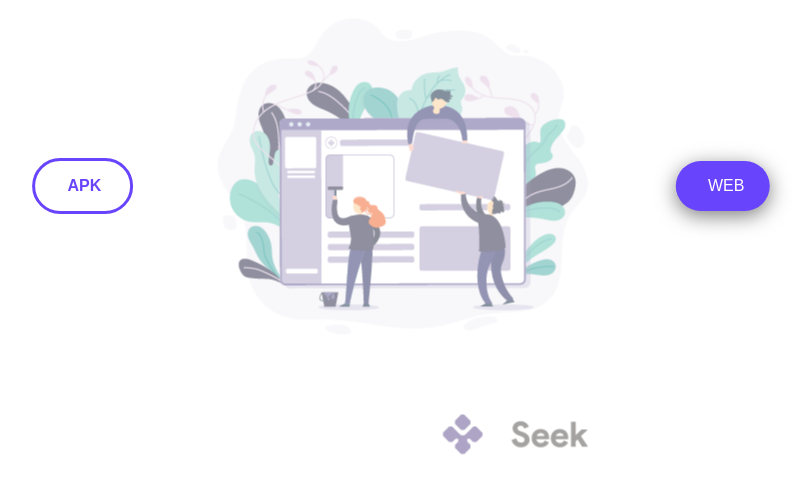
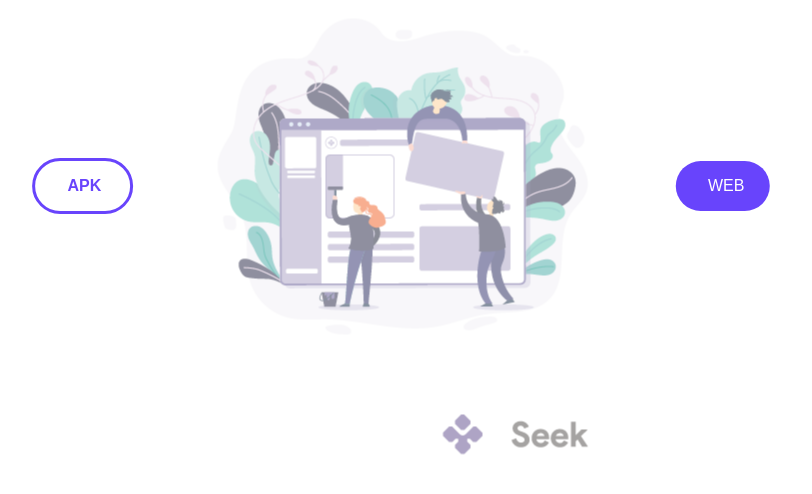
Before and after one commit to seekg5/seek, a plain HTML site: page index.html in a window 1280 px wide. Shown: the part 224-718 px from the top of the page, without its empty margins (237-1049 px from the left). Drawn offline with Linux system fonts and the light colour scheme.

Commit message:
Update style.css

```diff
--- a/style.css
+++ b/style.css
@@ -41,7 +41,6 @@ body{
     background-color: #6844fc;
     color: white;
     padding: 1rem 2rem;
-    box-shadow: 0px 5px 20px rgba(0, 0, 0, 0.50);
     border: none;
     width: 30%;
     margin: 1rem auto;
```
